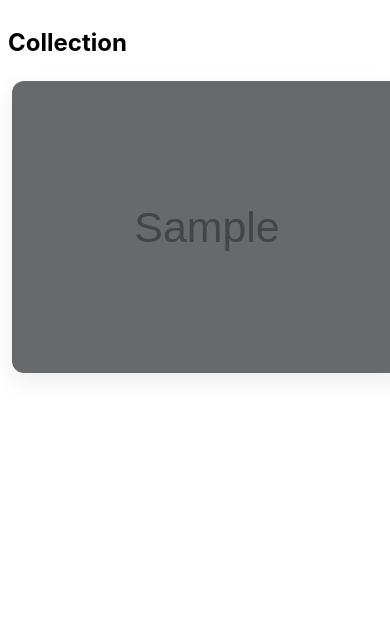
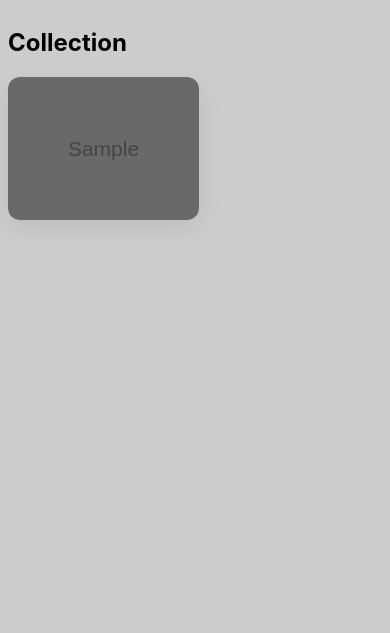
Before and after one commit to voanhkiet/painting-site, a Flask app: page /gallery in a window 390 px wide; the page is wider, and only the part inside the window is pictured. Shown: the part 105-738 px from the top of that part. Run offline with Flask 3, Linux system fonts and the light colour scheme; tables that the repository leaves empty hold one stand-in row (values such as "Sample post"); grey boxes marked "Sample" are stand-in pictures.

Commit message:
update finally

```diff
--- a/static/css/style.css
+++ b/static/css/style.css
@@ -104,54 +104,39 @@ body {
 }
 /* GALLERY */
 .gallery {
-    gap: 20px;
-
-    display: flex;
-    gap: 16px;
-
-    align-items: start;
-    max-width: 1400px;
-    margin: 0 auto;
-    padding: 8px;
-    width: 100%;
+    column-count: 4;
+    column-gap: 16px;
+    column-fill: balance;
 }
 
-/* columns created by JS */
-.gallery > div {
-    flex: 1;
-    display: flex;
-    flex-direction: column;
-    gap: 16px;
-}
-
-@media (max-width: 600px) {
+/* Tablet */
+@media (max-width: 1024px) {
     .gallery {
-        padding: 4px;
-    }
-
-    .card {
-        border-radius: 10px;
+        column-count: 3;
     }
 }
 
-.card {
-   margin-bottom: 20px;
-   display: block;
-   height: auto;
-   width: 100%;
-   position: relative;
-   border-radius: 12px;
-
-   break-inside: avoid;
-   margin-bottom: 16px;
+/* Mobile */
+@media (max-width: 600px) {
+    .gallery {
+        column-count: 2;
+        column-gap: 10px;
+    }
+}
 
 
-   overflow: hidden;
 
-   background: #fff;
+.card {
+    display: inline-block;
+    width: 100%;
+    margin-bottom: 16px;
+    break-inside: avoid;
 
-   box-shadow: 0 8px 24px rgba(0,0,0,0.08);
-   transition: transform 0.2s ease;
+    border-radius: 12px;
+    overflow: hidden;
+
+    background: #fff;
+    box-shadow: 0 8px 24px rgba(0,0,0,0.08);
 }
 
 .card img {
@@ -159,7 +144,7 @@ body {
    height: auto;
    display: block;
     border-radius: 10px;
-    object-fit: contain;
+    object-fit: cover;
     max-height: none;
 
    transition: transform 0.4s ease;
@@ -702,11 +687,7 @@ nav a {
     }
 }
 
-.column {
-    display: flex;
-    flex-direction: column;
-    gap: 20px;
-}
+
 
 .container {
     width: 100%;
@@ -724,6 +705,16 @@ nav a {
         padding: 8px;
     }
 }
+@media (max-width: 600px) {
+    .gallery {
+        column-gap: 8px;
+    }
+
+    .card {
+        margin-bottom: 10px;
+    }
+}
+
 .header-inner {
     display: flex;
     justify-content: space-between;
```
